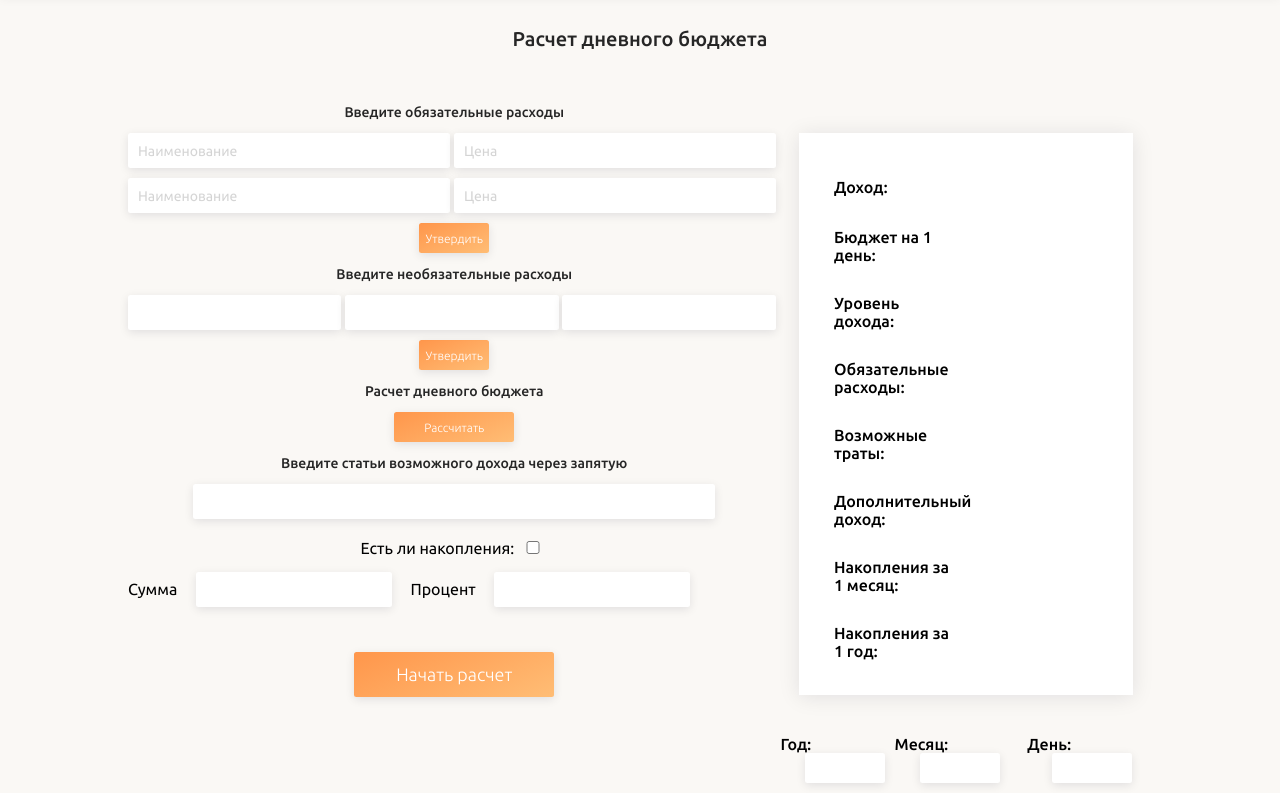
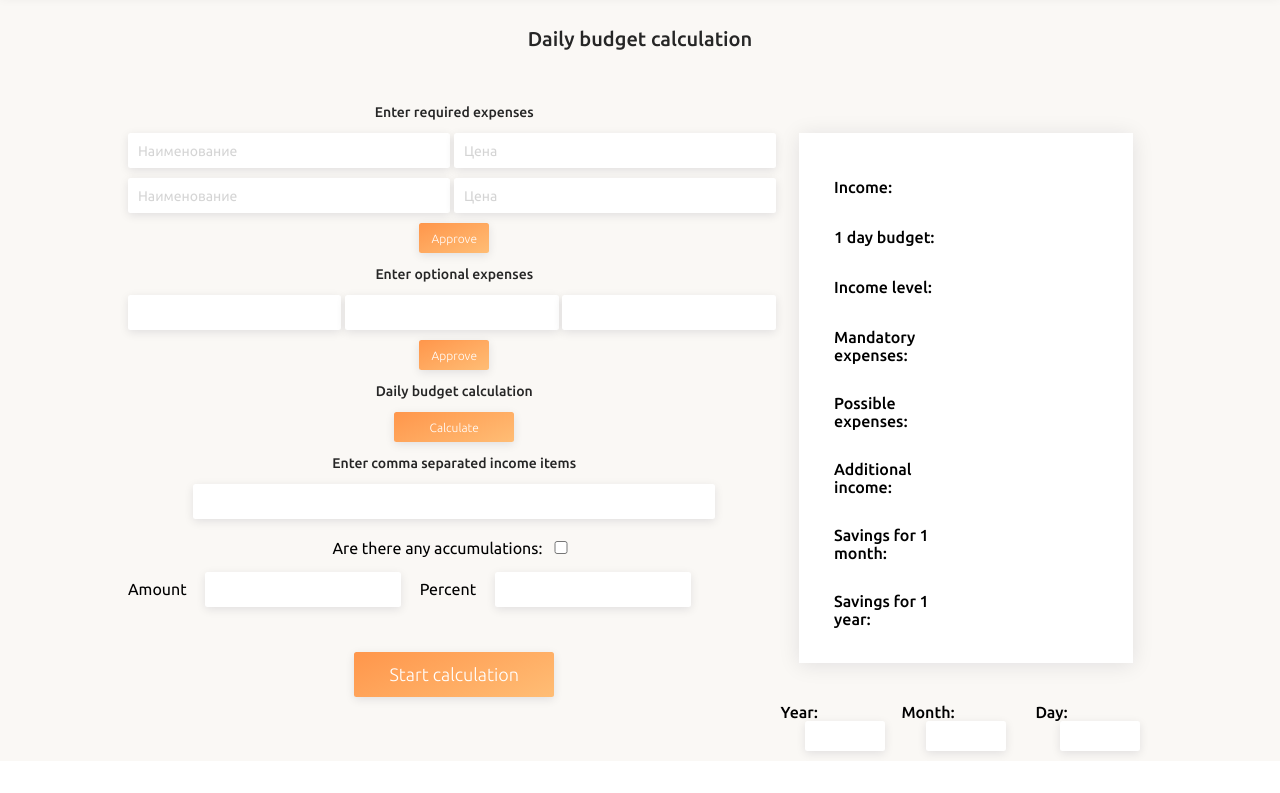
Before and after one commit to BohdanShaban/js-project, a plain HTML site: page budget-app.html in a window 1280 px wide. Shown: the part 63-856 px from the top of the page. After the commit the page ends 824 px from the top, so only its background shows below. Drawn offline with Linux system fonts and the light colour scheme.

Commit message:
English interface

```diff
--- a/budget-app.html
+++ b/budget-app.html
@@ -4,7 +4,7 @@
     <meta charset="UTF-8">
     <meta name="viewport" content="width=device-width, initial-scale=1.0">
     <meta http-equiv="X-UA-Compatible" content="ie=edge">
-    <title>budget-app</title>
+    <title>Budget Calculator</title>
     <link href="https://fonts.googleapis.com/css?family=Ubuntu:300,400,500,700&amp;subset=cyrillic" rel="stylesheet">
     <link rel="stylesheet" href="css/style.css">
 </head>
@@ -19,42 +19,42 @@
     </div>
 
     <div class="title">
-        Расчет дневного бюджета
+        Daily budget calculation
     </div>
 
 
     <div class="main">
         <div class="data">
 
-            <div class="choose-expenses">Введите обязательные расходы</div>
+            <div class="choose-expenses">Enter required expenses</div>
             <input class="expenses-item" type="text" id="expenses_1" placeholder="Наименование">
 			<input class="expenses-item" type="text" id="expenses_2" placeholder="Цена">
 			<input class="expenses-item" type="text" id="expenses_3" placeholder="Наименование">
 			<input class="expenses-item" type="text" id="expenses_4" placeholder="Цена">
-            <button class="expenses-item-btn">Утвердить</button>
+            <button class="expenses-item-btn">Approve</button>
 
-            <div class="optionalexpenses">Введите необязательные расходы</div>
+            <div class="optionalexpenses">Enter optional expenses</div>
 			<input class="optionalexpenses-item" type="text" id="optionalexpenses_1">
 			<input class="optionalexpenses-item" type="text" id="optionalexpenses_2">
 			<input class="optionalexpenses-item" type="text" id="optionalexpenses_3">
-            <button class="optionalexpenses-btn">Утвердить</button>
+            <button class="optionalexpenses-btn">Approve</button>
 
-            <div class="count-budget">Расчет дневного бюджета</div>
-            <button class="count-budget-btn">Рассчитать</button>
+            <div class="count-budget">Daily budget calculation</div>
+            <button class="count-budget-btn">Calculate</button>
 
-            <div class="choose-income-label">Введите статьи возможного дохода через запятую</div>
+            <div class="choose-income-label">Enter comma separated income items</div>
             <input class="choose-income" type="text" id="income">
 
-            <div class="checksavings">Есть ли накопления:
+            <div class="checksavings">Are there any accumulations:
                 <input id="savings" type="checkbox" />
             </div>
-            <label for="sum">Сумма</label>
+            <label for="sum">Amount</label>
 			<input class="choose-sum" id="sum" type="text">
-			<label for="percent">Процент</label>
+			<label for="percent">Percent</label>
             <input class="choose-percent" id="percent" type="text">
 
             <div class="open">
-                <button class="start" id="start">Начать расчет</button>
+                <button class="start" id="start">Start calculation</button>
             </div>
 
         </div>
@@ -62,43 +62,43 @@
 
         <div class="result">
             <div class="result-table">
-                <div class="budget">Доход: </div>
+                <div class="budget">Income: </div>
                 <div class="budget-value"></div>
 
-                <div class="daybudget">Бюджет на 1 день: </div>
+                <div class="daybudget">1 day budget: </div>
                 <div class="daybudget-value"></div>
 
-                <div class="level">Уровень дохода: </div>
+                <div class="level">Income level: </div>
                 <div class="level-value"></div>
 
-                <div class="expenses">Обязательные расходы: </div>
+                <div class="expenses">Mandatory expenses: </div>
                 <div class="expenses-value"></div>
 
-                <div class="optionalexpenses">Возможные траты: </div>
+                <div class="optionalexpenses">Possible expenses: </div>
                 <div class="optionalexpenses-value"></div>
 
-                <div class="income">Дополнительный доход: </div>
+                <div class="income">Additional income: </div>
                 <div class="income-value"></div>
 
-                <div class="monthsavings">Накопления за 1 месяц:</div>
+                <div class="monthsavings">Savings for 1 month:</div>
                 <div class="monthsavings-value"></div>
 
-                <div class="yearsavings">Накопления за 1 год:</div>
+                <div class="yearsavings">Savings for 1 year:</div>
                 <div class="yearsavings-value"></div>
             </div>
 
 
             <div class="time-data">
                 <div class="year">
-                    Год:
+                    Year:
                     <input class="year-value" type="text" readonly>
                 </div>
                 <div class="month">
-                    Месяц:
+                    Month:
                     <input class="month-value" type="text" readonly>
                 </div>
                 <div class="day">
-                    День:
+                    Day:
                     <input class="day-value" type="text" readonly>
                 </div>
 
```
